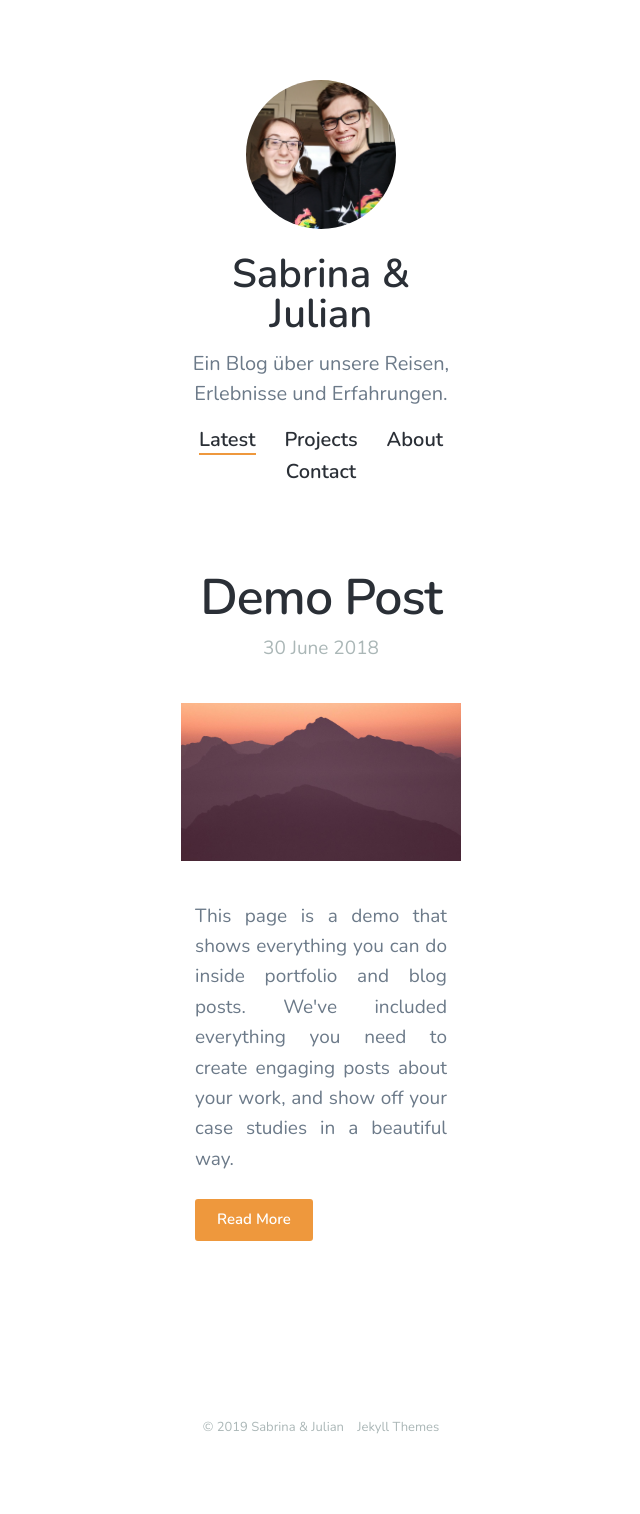
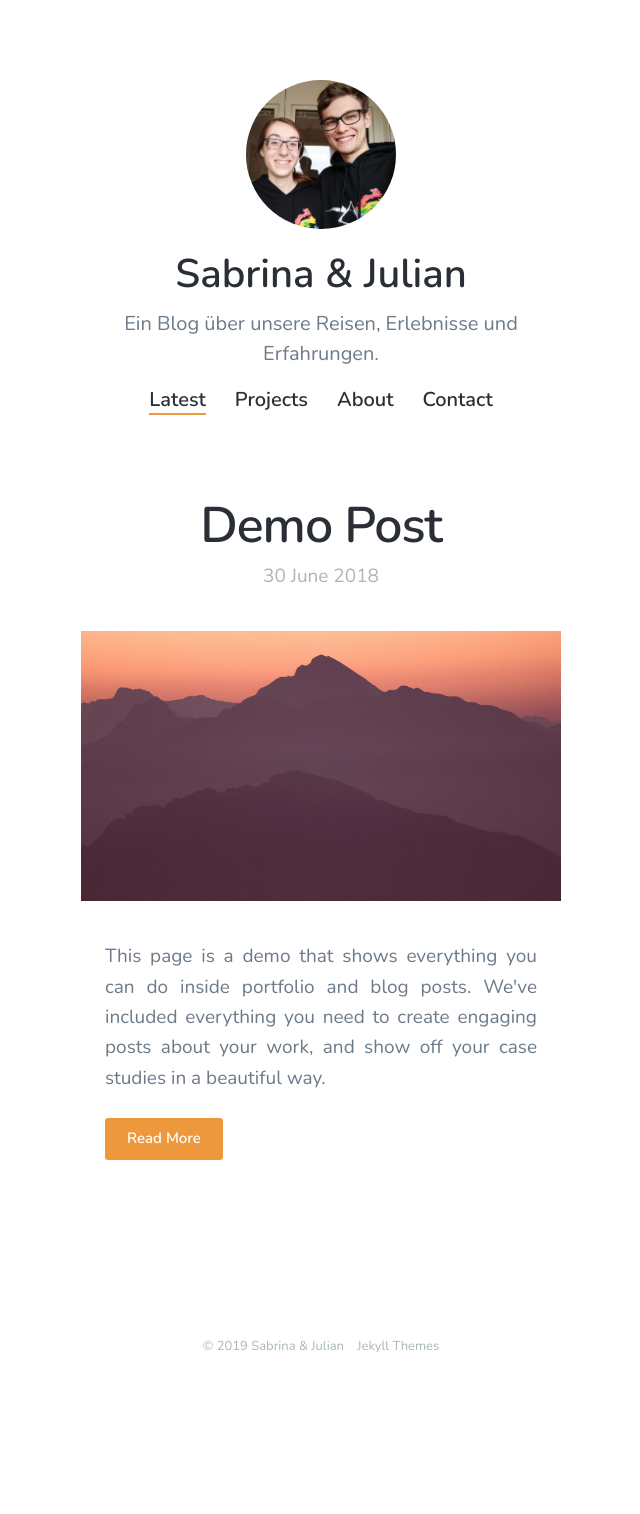
Before and after one commit to sabrinajulian/sabrinajulian.github.io, a Jekyll site: the page built from index.html, in a window 1280 px wide. Shown: the whole page, without its empty margins (319-959 px from the left). Built offline with Jekyll 4.4.1, drawn with Linux system fonts in a browser that asks for light colours; nearby versions of some CDN libraries; the list of posts is cut into pages by our own code; after the commit the page ends 1433 px from its top, so only the background shows below that.

Commit message:
Reduce padding for laptops

```diff
--- a/_sass/_basic.scss
+++ b/_sass/_basic.scss
@@ -397,7 +397,7 @@ section {
 	}
 
 	@include mq(laptop) {
-		padding: 0 500px;
+		padding: 0 400px;
 	}
 
 	@include mq(desktop) {
```
